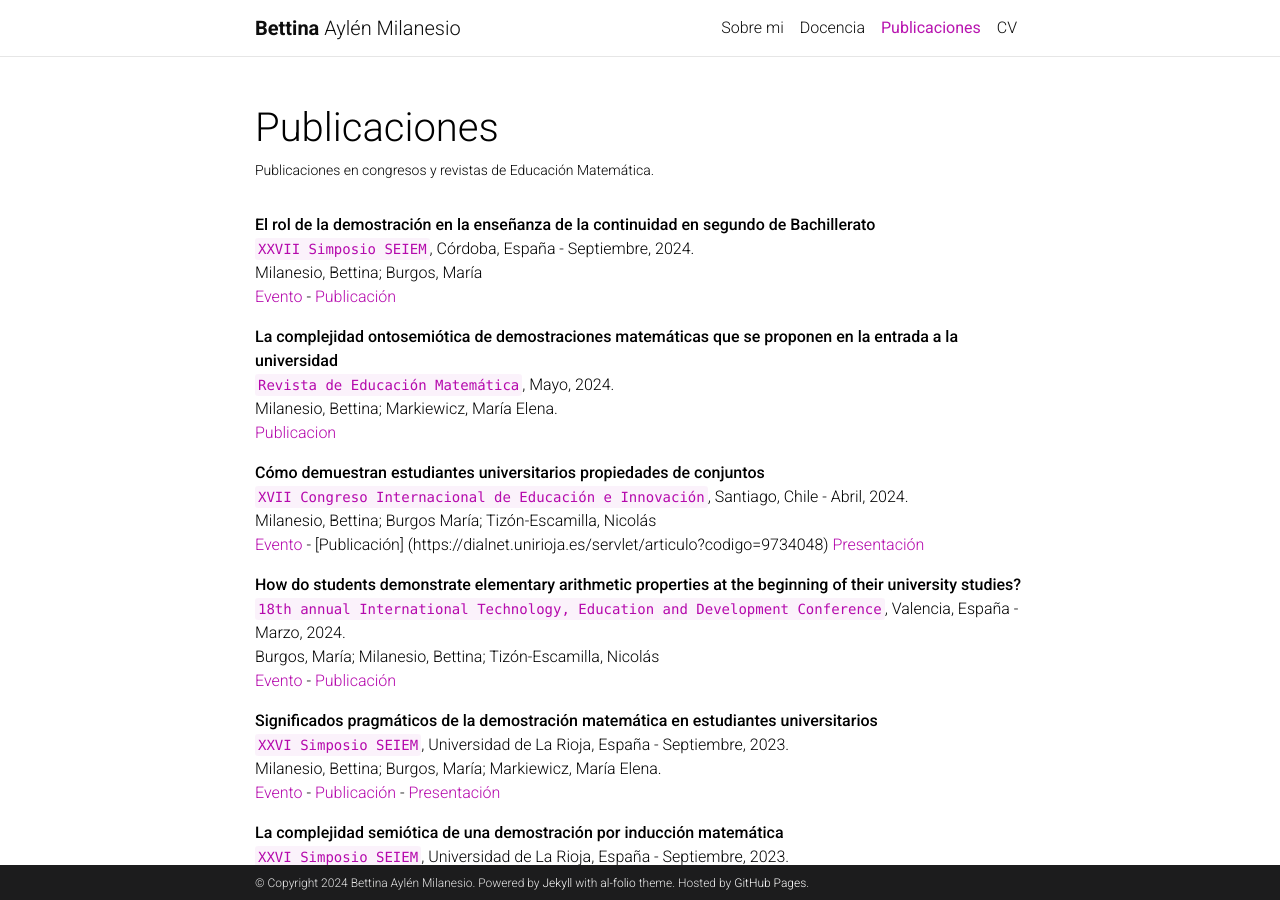
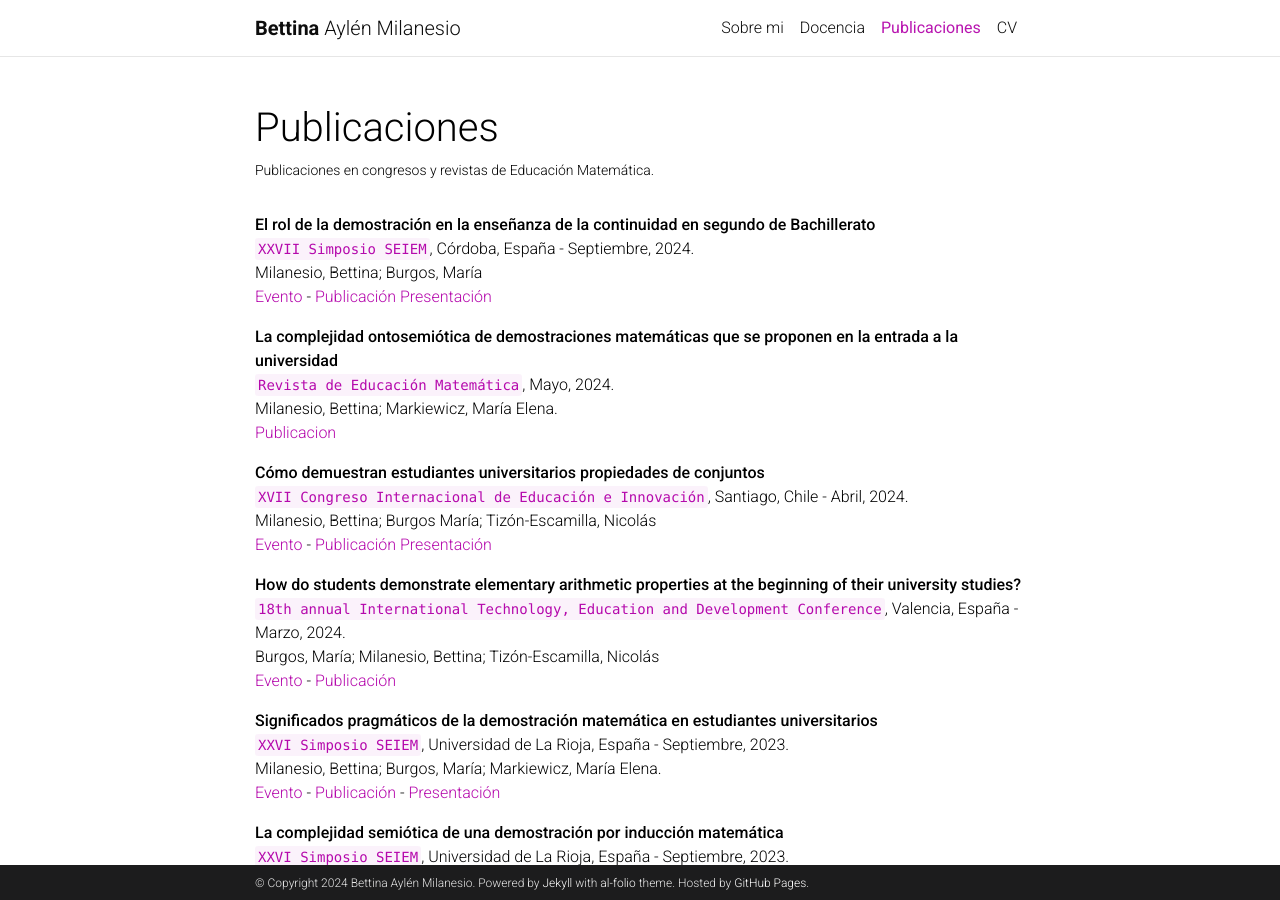
Before and after one commit to bmilanesio/bmilanesio.github.io, a Jekyll site: the page built from _pages/presentations.md, in a window 1280 px wide and 900 px high. Built offline with Jekyll 4.4.1, drawn with Linux system fonts in a browser that asks for light colours; comment, search, counter and statistics services are not loaded; a style sheet for code colours, icons or effects is not loaded.

Commit message:
fix link

```diff
--- a/_pages/presentations.md
+++ b/_pages/presentations.md
@@ -12,6 +12,7 @@ nav_order: 3
 Milanesio, Bettina; Burgos, María\
 [Evento](https://www.seiem.es/seiem2024) -
 [Publicación](https://www.seiem.es/docs/actas/27/ActasXXVIISEIEM.pdf#page=367)
+[Presentación](https://bmilanesio.github.io/assets/pdf/Seiem2024.pdf)
 
 **La complejidad ontosemiótica de demostraciones matemáticas que se proponen en la entrada a la universidad**\
 `Revista de Educación Matemática`, Mayo, 2024.\
@@ -22,7 +23,7 @@ Milanesio, Bettina; Markiewicz, María Elena.\
 `XVII Congreso Internacional de Educación e Innovación`, Santiago, Chile - Abril, 2024.\
 Milanesio, Bettina; Burgos María; Tizón-Escamilla, Nicolás\
 [Evento](https://www.ciei2024.com/) -
-[Publicación] (https://dialnet.unirioja.es/servlet/articulo?codigo=9734048)
+[Publicación](https://dialnet.unirioja.es/servlet/articulo?codigo=9734048)
 [Presentación](https://youtu.be/wbloGCesIDs)
 
 **How do students demonstrate elementary arithmetic properties at the beginning of their university studies?**\
```
